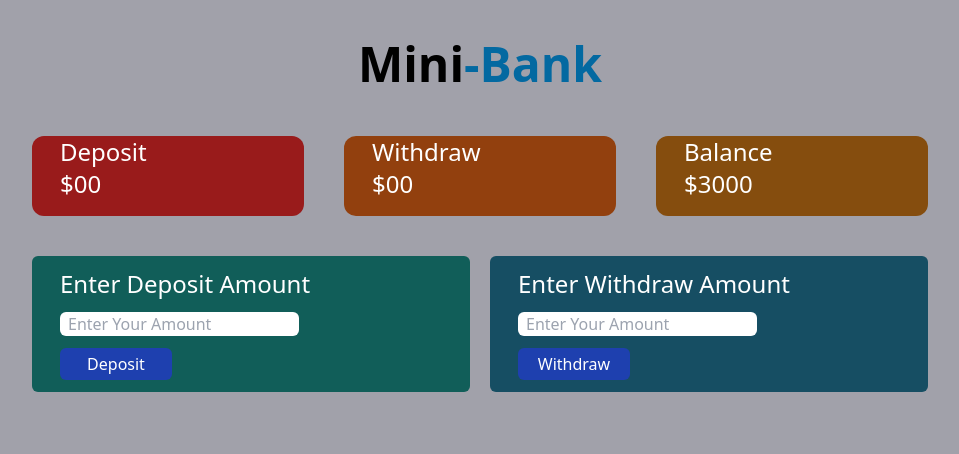
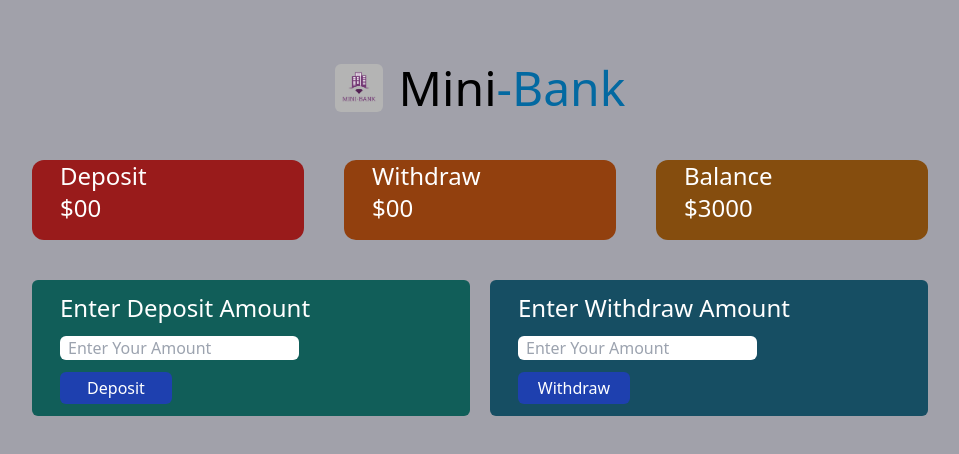
Before and after one commit to Risul-Islam-Tushar/Mini-Bank, a plain HTML site: page index.html in a window 1280 px wide. Shown: the whole page, without its empty margins (160-1119 px from the left). Drawn offline with nearby package versions, Linux system fonts and the light colour scheme.

Commit message:
logo added

```diff
--- a/index.html
+++ b/index.html
@@ -7,10 +7,9 @@
     <title>Mini-Bank</title>
   </head>
   <body class="max-w-4xl mx-auto bg-zinc-400">
-    <header>
-      <div class="text-5xl font-bold text-center mt-10">
-        Mini<span class="text-sky-700">-Bank</span>
-      </div>
+    <header class="flex items-center text-5xl justify-center mt-16">
+      <img class="h-12 rounded-md mr-4" src="/assets/logo.png" alt="" />
+      Mini<span class="text-sky-700">-Bank</span>
     </header>
 
     <main>
```
Also changed, not shown: assets/logo.png (added).
